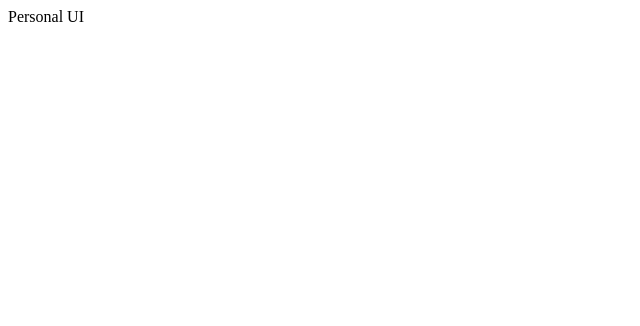
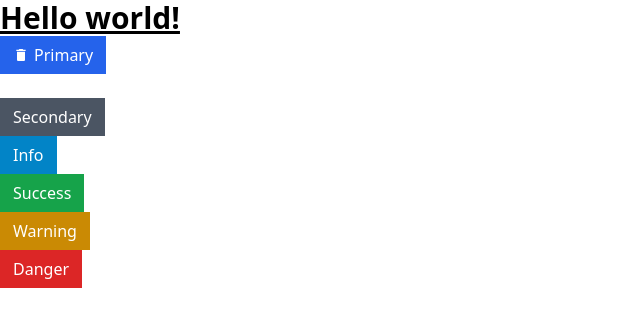
Before and after one commit to cjrojasb/personal-ui, a React (Create React App) app: page / in a window 1280 px wide. Shown: the top 326 px of the page, without its empty margins (0-640 px from the left). Built offline with nearby package versions, Linux system fonts and the light colour scheme.

Commit message:
feat: was implemented reusable button component
- tailwindcss was instaled

```diff
--- a/package.json
+++ b/package.json
@@ -10,8 +10,10 @@
     "@types/node": "^16.18.37",
     "@types/react": "^18.2.14",
     "@types/react-dom": "^18.2.6",
+    "classnames": "^2.3.2",
     "react": "^18.2.0",
     "react-dom": "^18.2.0",
+    "react-icons": "^4.10.1",
     "react-scripts": "5.0.1",
     "typescript": "^4.9.5",
     "web-vitals": "^2.1.4"
@@ -39,5 +41,8 @@
       "last 1 firefox version",
       "last 1 safari version"
     ]
+  },
+  "devDependencies": {
+    "tailwindcss": "^3.3.2"
   }
 }
--- a/src/App.tsx
+++ b/src/App.tsx
@@ -1,5 +1,38 @@
+import "./index.css";
+import { MdDelete } from "react-icons/md";
+import Button from "./components/shared/buttons/Button";
+
 function App() {
-  return <div>Personal UI</div>;
+  return (
+    <>
+      <h1 className="text-3xl font-bold underline">Hello world!</h1>
+      <div>
+        <Button
+          variation="primary"
+          onClick={() => console.log("onClick")}
+          className="mb-6"
+        >
+          <MdDelete />
+          Primary
+        </Button>
+      </div>
+      <div>
+        <Button variation="secondary">Secondary</Button>
+      </div>
+      <div>
+        <Button variation="info">Info</Button>
+      </div>
+      <div>
+        <Button variation="success">Success</Button>
+      </div>
+      <div>
+        <Button variation="warning">Warning</Button>
+      </div>
+      <div>
+        <Button variation="danger">Danger</Button>
+      </div>
+    </>
+  );
 }
 
 export default App;
--- /dev/null
+++ b/src/components/shared/buttons/Button.tsx
@@ -0,0 +1,38 @@
+import { BUTTON_VARIATIONS } from "../../../constants/buttons";
+import { ButtonProps } from "../../../interfaces/buttonProps";
+import classNames from "classnames";
+
+function Button({
+  rounded,
+  outlined,
+  variation,
+  fullWidth,
+  children,
+  ...rest
+}: ButtonProps) {
+  const customClass = classNames(
+    rest.className,
+    "px-3 py-1.5 border flex items-center",
+    BUTTON_VARIATIONS[variation],
+    {
+      "w-full": fullWidth,
+      "rounded-full": rounded,
+      "bg-white": outlined,
+      "text-white": !outlined,
+      "text-blue-500": outlined && variation === "primary",
+      "text-gray-500": outlined && variation === "secondary",
+      "text-sky-500": outlined && variation === "info",
+      "text-green-500": outlined && variation === "success",
+      "text-yellow-500": outlined && variation === "warning",
+      "text-red-500": outlined && variation === "danger",
+    }
+  );
+
+  return (
+    <button {...rest} className={customClass}>
+      {children}
+    </button>
+  );
+}
+
+export default Button;
--- /dev/null
+++ b/src/constants/buttons.ts
@@ -0,0 +1,10 @@
+const BUTTON_VARIATIONS = {
+  primary: "bg-blue-600 border-blue-600",
+  secondary: "bg-gray-600 border-gray-600",
+  info: "bg-sky-600 border-sky-600",
+  success: "bg-green-600 border-green-600",
+  warning: "bg-yellow-600 border-yellow-600",
+  danger: "bg-red-600 border-red-600",
+};
+
+export { BUTTON_VARIATIONS };
--- /dev/null
+++ b/src/index.css
@@ -0,0 +1,7 @@
+@tailwind base;
+@tailwind components;
+@tailwind utilities;
+
+button > svg {
+  margin-right: 5px;
+}
--- /dev/null
+++ b/src/interfaces/buttonProps.ts
@@ -0,0 +1,17 @@
+import { ComponentPropsWithoutRef } from "react";
+
+export interface ButtonProps extends ComponentPropsWithoutRef<"button"> {
+  rounded?: boolean;
+  outlined?: boolean;
+  variation: VariationType;
+  fullWidth?: boolean;
+  children: React.ReactNode;
+}
+
+export type VariationType =
+  | "primary"
+  | "secondary"
+  | "info"
+  | "success"
+  | "warning"
+  | "danger";
--- /dev/null
+++ b/tailwind.config.js
@@ -0,0 +1,8 @@
+/** @type {import('tailwindcss').Config} */
+module.exports = {
+  content: ["./src/**/*.{js,jsx,ts,tsx}"],
+  theme: {
+    extend: {},
+  },
+  plugins: [],
+};
```
Also changed, not shown: 1 other file (tests, documents, lock files or other folders).
